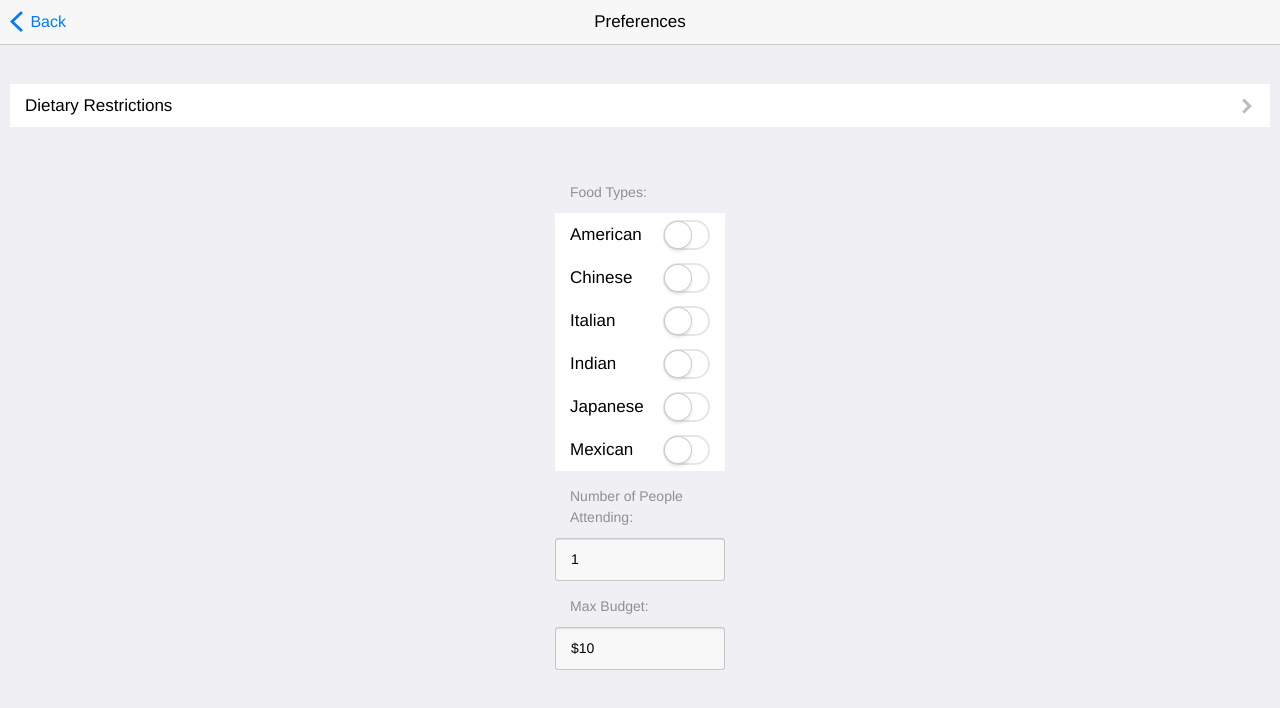
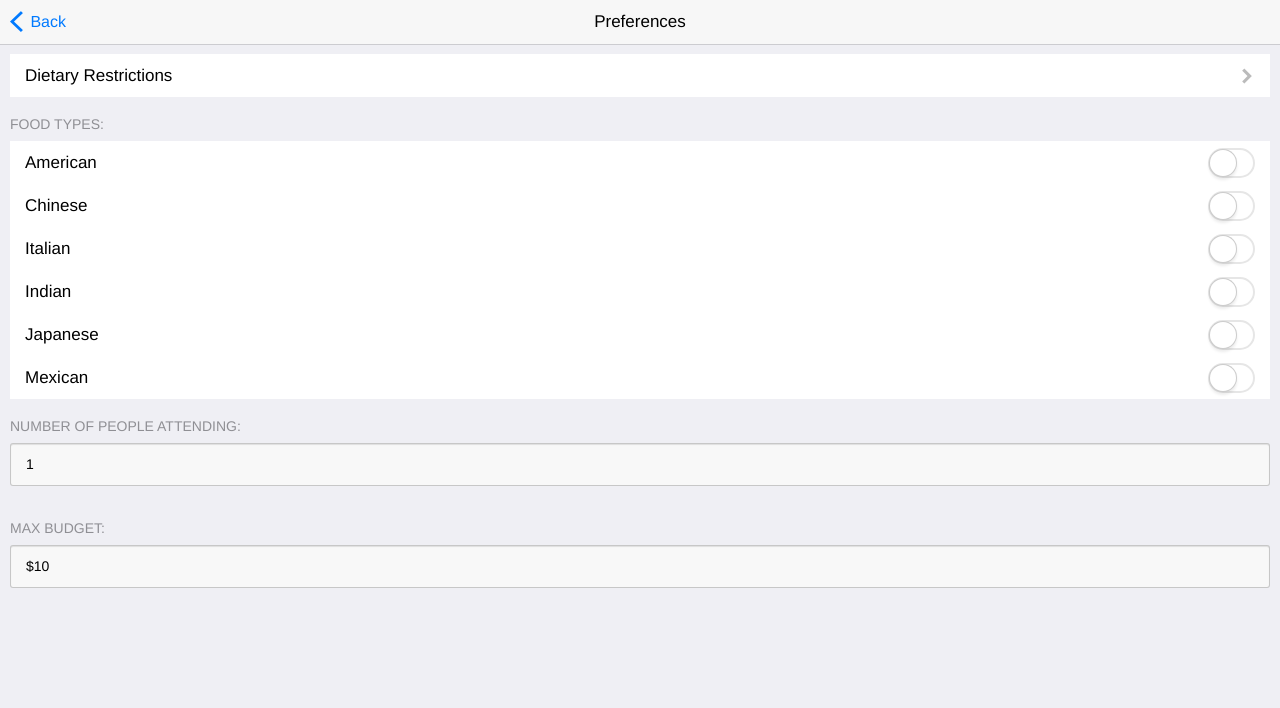
Before and after one commit to kennyzlei/FoodForThought, a plain HTML site: page guest-preferences.html in a window 1280 px wide. Drawn offline with nearby package versions, Linux system fonts and the light colour scheme.

Commit message:
Cleanup formatting of guest preferences

```diff
--- a/guest-preferences.html
+++ b/guest-preferences.html
@@ -13,7 +13,6 @@
   </head>
 
   <body>
-
     <header class="bar bar-nav">
       <button class="btn btn-link btn-nav pull-left" id="back-button">
             <span class="icon icon-left-nav"></span>
@@ -22,10 +21,10 @@
       <h1 class="title">Preferences</h1>
     </header>
 
-    <div class= "content" id="guest-preferences">
+    <div class="content" id="guest-preferences">
       <div class="content-padded">
 
-        <ul style="position: relative; top: 30px; margin-left: auto; margin-right: auto; display: block;" class="table-view">
+        <ul class="table-view">
           <li class="table-view-cell">
             <a href="../guest-dietary-preferences.html" class="navigate-right">
                 Dietary Restrictions
@@ -33,9 +32,8 @@
           </li>
         </ul>
 
-        <p style="position: relative; top: 70px; margin-left: auto; margin-right: auto; width: 10em;"> Food Types: </p>
-        <div style="position: relative; top: 70px; margin-left: auto; margin-right: auto; width: 10em;">
-        <ul id = "meal_categories" class="table-view">
+        <h5>Food Types:</h5>
+        <ul id="meal_categories" class="table-view">
           <li class="table-view-cell">
             American
             <div class="toggle">
@@ -73,11 +71,9 @@
             </div>
           </li>
         </ul>
-        </div>
 
-        <p style="position: relative; top: 70px; margin-left: auto; margin-right: auto; width: 10em;"> Number of People Attending: </p>
-          <div  style="position: relative; top: 70px; margin-left: auto; margin-right: auto; width: 10em;">
-            <select id= "num_guests">
+        <h5>Number of People Attending:</h5>
+        <select id="num_guests">
           <option value="1">1</option>
           <option value="2">2</option>
           <option value="3">3</option>
@@ -85,10 +81,9 @@
           <option value="5">5</option>
           <option value="5+">5+</option>
         </select>
-          </div>
-        <p style="position: relative; top: 70px; margin-left: auto; margin-right: auto; width: 10em;"> Max Budget: </p>
-          <div  style="position: relative; top: 70px; margin-left: auto; margin-right: auto; width: 10em;">
-            <select id = "cost">
+
+        <h5>Max Budget:</h5>
+        <select id="cost">
           <option value="1">$1</option>
           <option value="2">$2</option>
           <option value="3">$3</option>
@@ -102,6 +97,5 @@
         </select>
       </div>
     </div>
-    </div>
   </body>
 </html>
```
Lines whose indentation alone changed are shown as unchanged.
